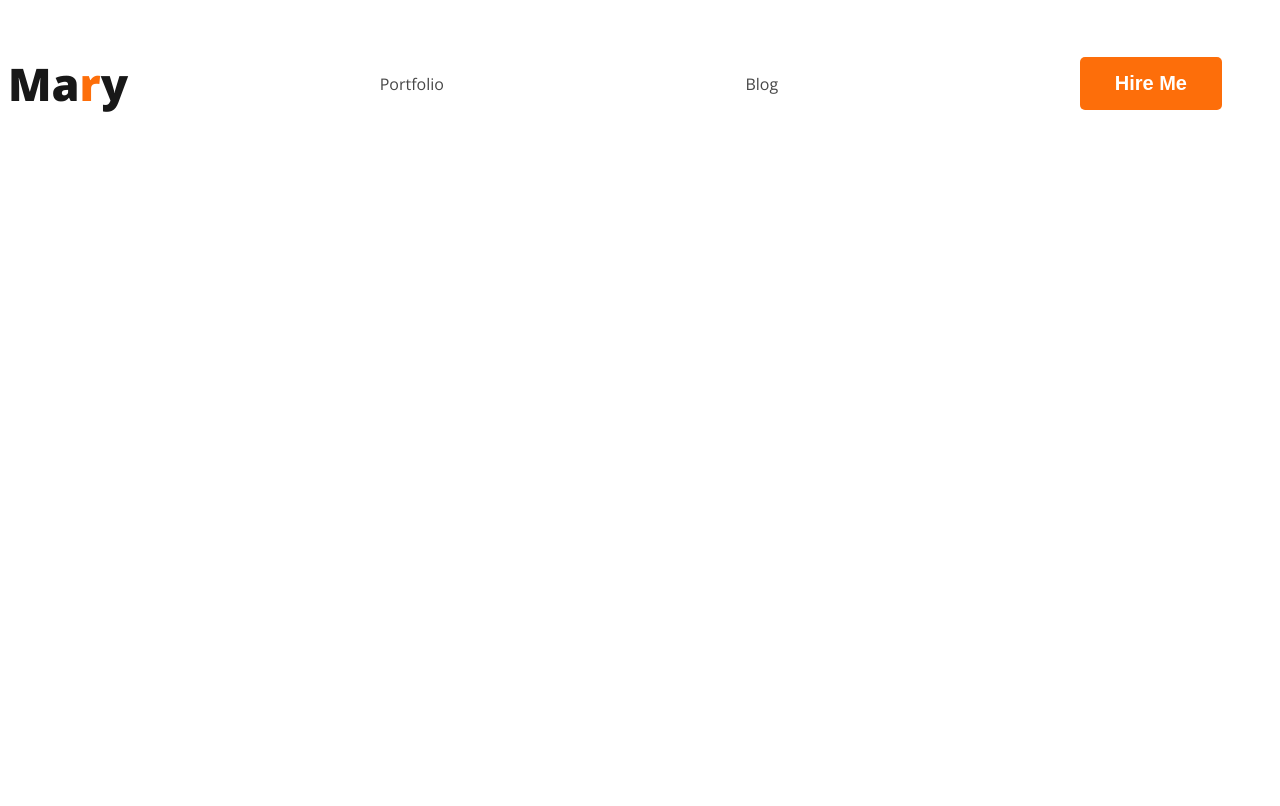
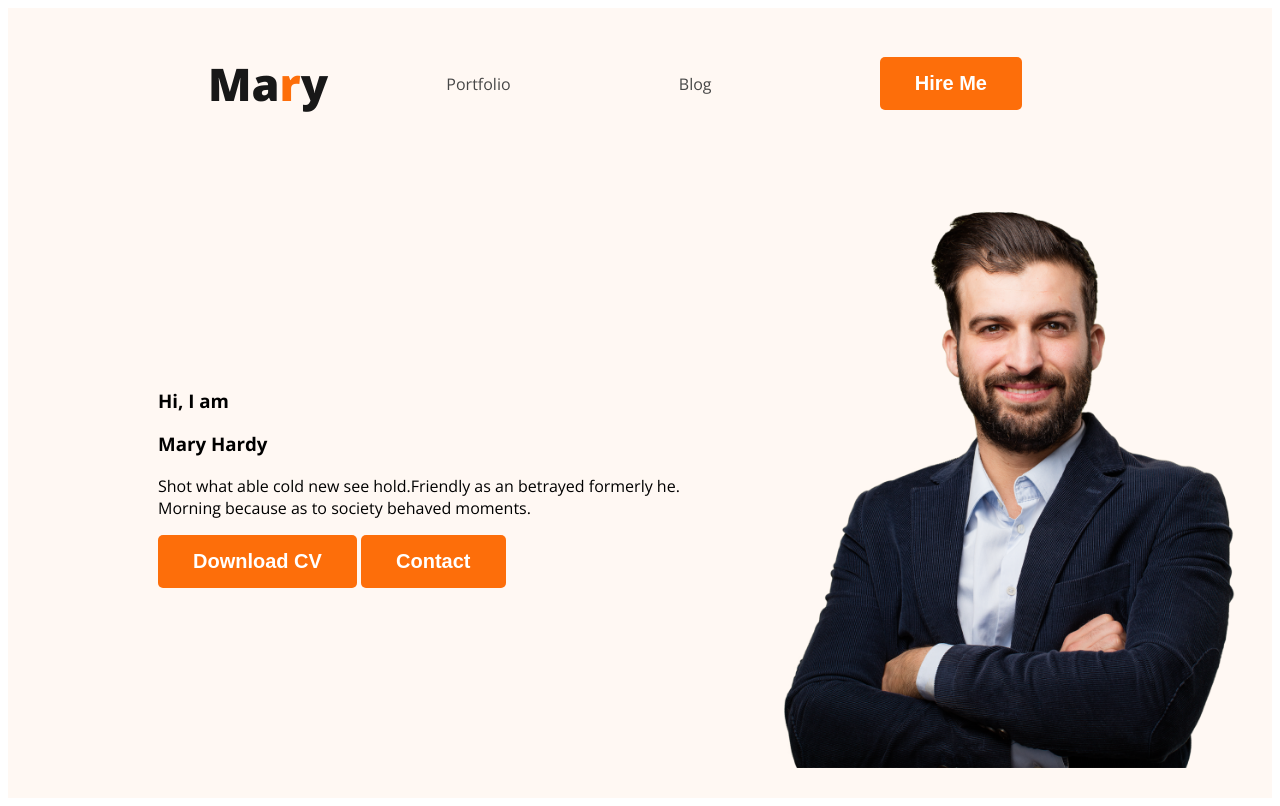
Before and after one commit to syedshohag477/Developer-Portfolio, a plain HTML site: page index.html in a window 1280 px wide. Drawn offline with nearby package versions, Linux system fonts and the light colour scheme.

Commit message:
banner content added

```diff
--- a/index.html
+++ b/index.html
@@ -11,13 +11,23 @@
 <link rel="stylesheet" href="styles/portfolio.css">
 </head>
 <body>
-    <header>
+    <header class="header">
         <nav>
             <h3 class="nav-title">Ma<span class="text-primary">r</span>y</h3>
             <li><a href="">Portfolio</a></li>
             <li><a href="">Blog</a></li>
             <li><button class="btn-primary">Hire Me</button></li>
         </nav>
+        <div class="banner">
+            <div class="banner-content">
+                <h3 class="banner-greeting">Hi, I  am</h3>
+                <h3 class="banner-greetingtitle">Mary Hardy</h3>
+                <p>Shot what able cold new see hold.Friendly as an betrayed formerly he. Morning because as to society behaved moments.</p>
+                <button class="btn-primary">Download CV</button>
+                <button class="btn-primary">Contact</button>
+            </div>
+            <img class="profile-pic" src="images/hardy.png" alt="">
+        </div>
     </header>
     <main>
 
--- a/styles/portfolio.css
+++ b/styles/portfolio.css
@@ -21,6 +21,7 @@ nav{
    display: flex;
    justify-content: space-between;
    align-items: center;
+   margin: 0 200px;
 }
 
 .nav-title{
@@ -43,3 +44,17 @@ nav a{
     text-decoration: none;
     color: #474747;
 }
+
+/* header related styles */
+.header{
+    background-color: #FFF8F3;
+}
+.banner{
+    padding: 30px 30px 30px 150px;
+    display: flex;
+    align-items: center;
+}
+
+.banner .profile-pic{
+    width: 500px;
+}
```
